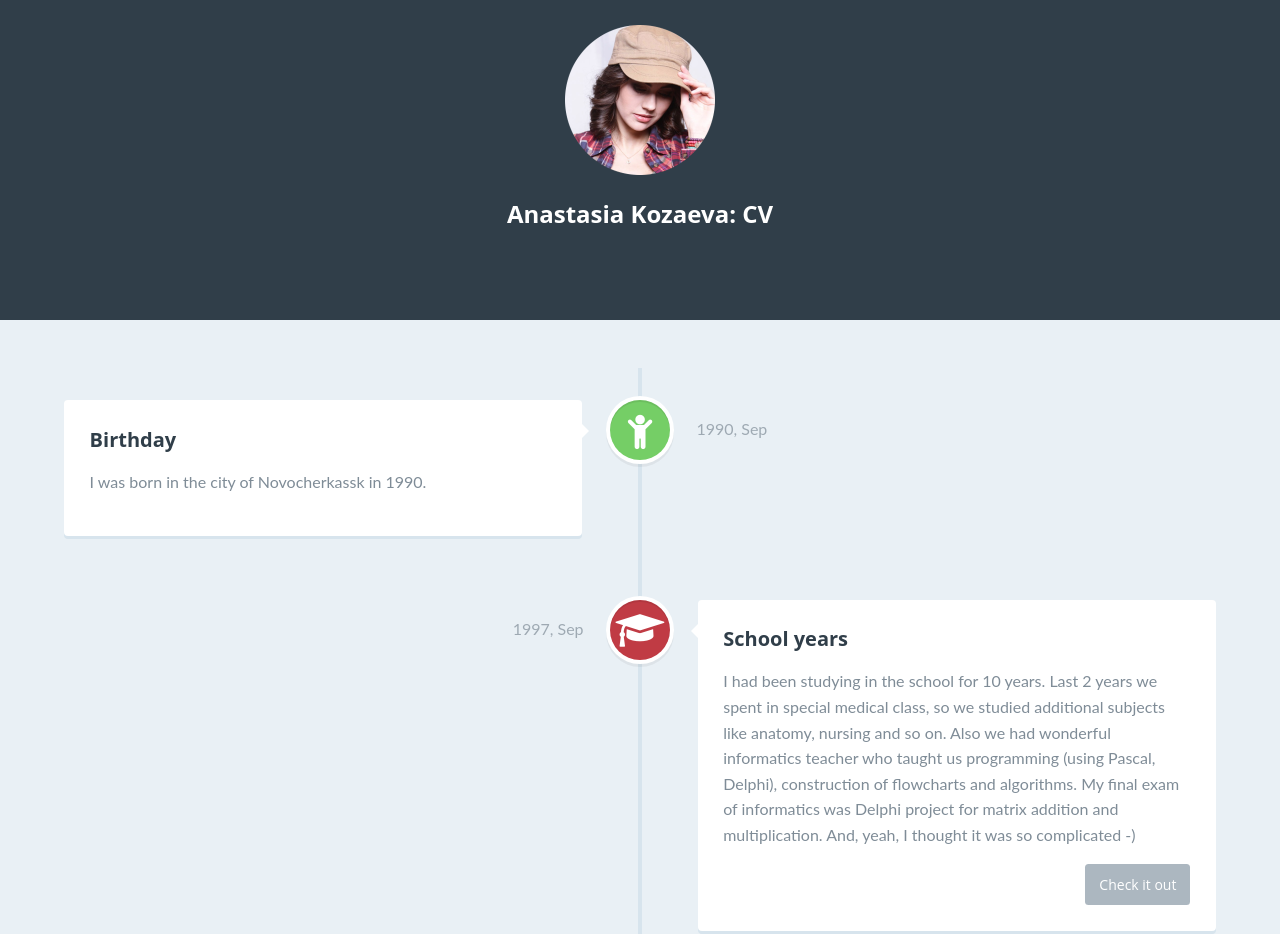
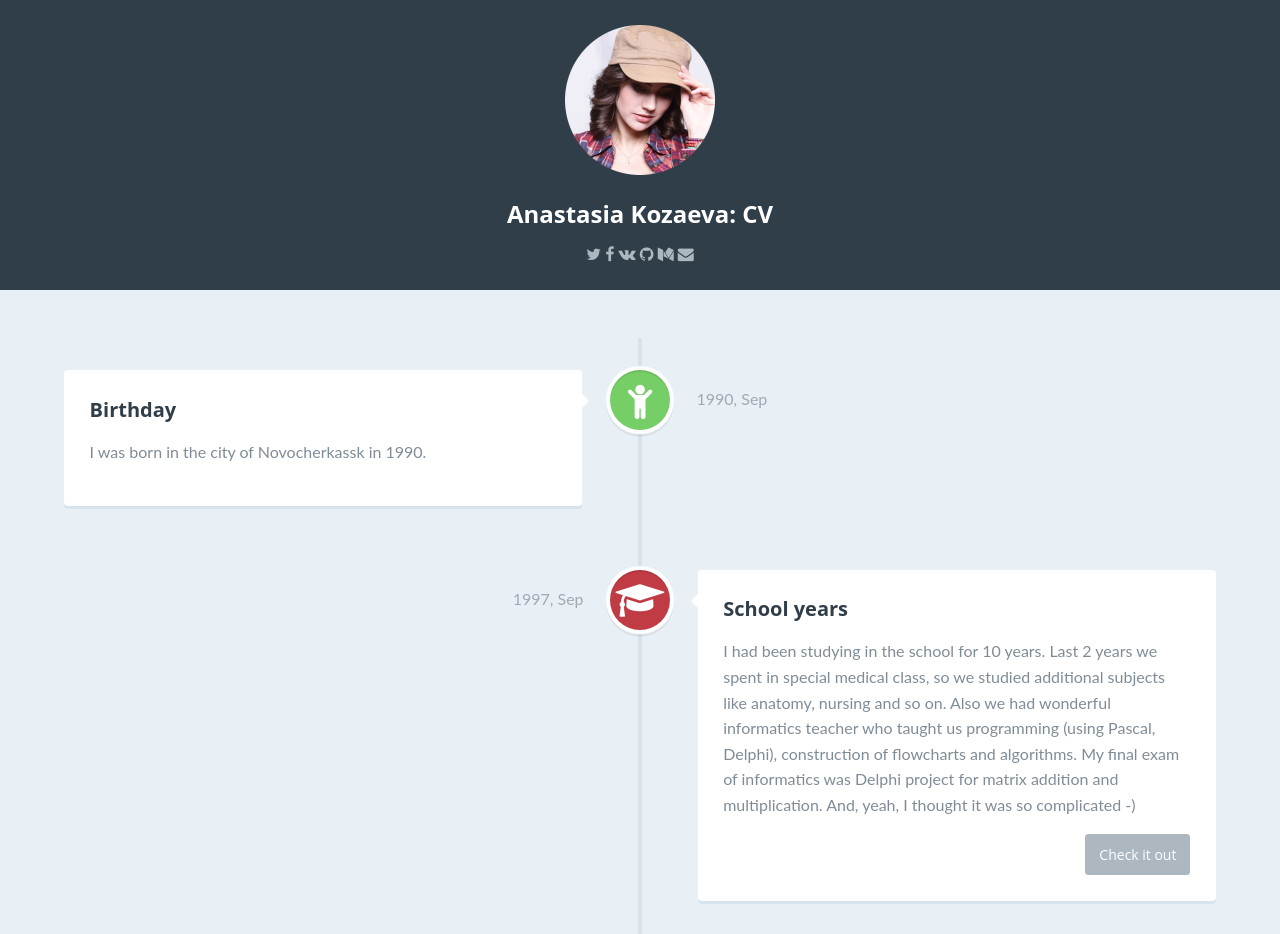
Before and after one commit to Sacret/sacret.github.io, a website: page index.html in a window 1280 px wide. Shown: the top 934 px of the page. Drawn offline with Linux system fonts and the light colour scheme.

Commit message:
Add social icons and move info about registration to VNOKI section

```diff
--- a/index.html
+++ b/index.html
@@ -13,6 +13,26 @@
   <header>
     <img src="build/img/me.png" class="header-photo" />
     <h1>Anastasia Kozaeva: CV</h1>
+    <div class="contact-info">
+      <a href="https://twitter.com/Sacret19" target="_blank">
+        <i class="fa fa-twitter" aria-hidden="true"></i>
+      </a>
+      <a href="https://www.facebook.com/sacret19" target="_blank">
+        <i class="fa fa-facebook" aria-hidden="true"></i>
+      </a>
+      <a href="https://new.vk.com/sacret19" target="_blank">
+        <i class="fa fa-vk" aria-hidden="true"></i>
+      </a>
+      <a href="https://github.com/Sacret" target=_blank">
+        <i class="fa fa-github" aria-hidden="true"></i>
+      </a>
+      <a href="https://medium.com/@sacret" target="_blank">
+        <i class="fa fa-medium" aria-hidden="true"></i>
+      </a>
+      <a href="mailto:sacret190990@gmail.com">
+        <i class="fa fa-envelope" aria-hidden="true"></i>
+      </a>
+    </div>
   </header>
 
   <section id="cd-timeline" class="cd-container">
@@ -75,6 +95,13 @@
       <div class="cd-timeline-content">
         <h2>First workplace (VNIKO)</h2>
         <p>I started my work as an engineer of the Mathematical and Software Department in VNIKO, LLC. We had a lot of tasks related to mathematics and informatics. We created some programs using C# and MSSQL Server.</p>
+        <p>Also I participated in development of application that has Russian state registration:
+          <ul>
+            <li>
+              Nadtoka I.I., Kornyukova O.A., Andreev D.S., Gorbachev V.V., Kozaeva A.G., Kupriyanova M.A., Poddubskaya S.S. Building Energy Passport. <i>Reestr programm dlya EVM</i>[Computer Programs Register], 2012, no. 2011619681.
+            </li>
+          </ul>
+        </p>
         <span class="cd-date">2011, Mar</span>
       </div> <!-- cd-timeline-content -->
     </div> <!-- cd-timeline-block -->
@@ -85,7 +112,7 @@
       </div> <!-- cd-timeline-img -->
 
       <div class="cd-timeline-content">
-				<h2>Technical articles and registrations</h2>
+        <h2>Technical articles</h2>
         <p>During my education I took part in writing articles for scientific journals. Some of them are available in printed form:
           <ul>
             <li>
@@ -96,12 +123,6 @@
             </li>
             <li>
               Blagin A.V., Blagin V.A., Kozaeva A.G. The principles of controlled exposure in semiconductor materials science of low-dimensional systems.
-						</li>
-					</ul>
-					Also I participated in development of application that has Russian state registration:
-					<ul>
-						<li>
-							Nadtoka I.I., Kornyukova O.A., Andreev D.S., Gorbachev V.V., Kozaeva A.G., Kupriyanova M.A., Poddubskaya S.S. Building Energy Passport. <i>Reestr programm dlya EVM</i>[Computer Programs Register], 2012, no. 2011619681.
             </li>
           </ul>
         </p>
--- a/scss/app.scss
+++ b/scss/app.scss
@@ -75,18 +75,17 @@ Main components
 -------------------------------- */
 
 header {
-	height: 200px;
-	line-height: 200px;
   text-align: center;
   background: $color-1;
 
   h1 {
     color: $color-3;
+    padding-bottom: 20px;
     @include font-size(18px);
   }
 
   @include MQ(L) {
-		height: 320px;
+    height: 290px;
     line-height: 20px;
 
     h1 {
@@ -98,10 +97,11 @@ header {
 .header-photo {
   margin: 25px;
   height: 150px;
-  float: left;
-  @include MQ(L) {
   float: none;
 }
+
+.contact-info {
+  padding-bottom: 20px;
 }
 
 #cd-timeline {
```
Also changed, not shown: build/css/app.css. Lines whose indentation alone changed are shown as unchanged.
